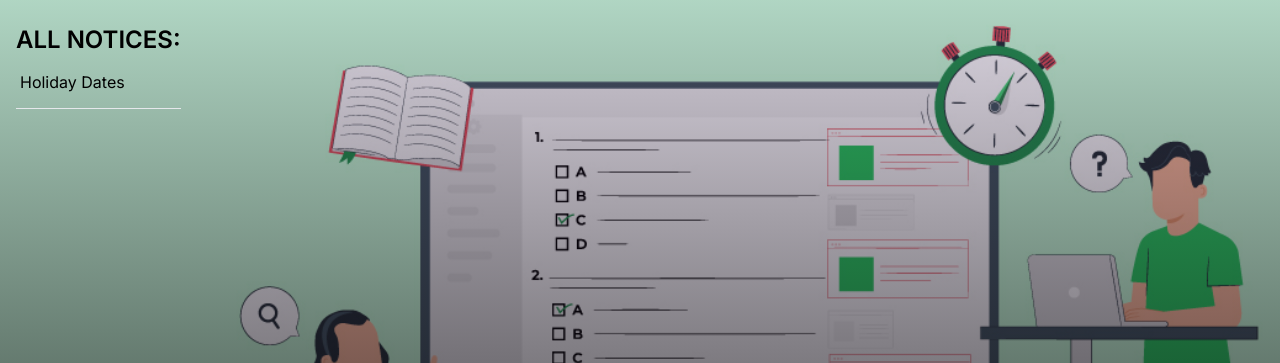
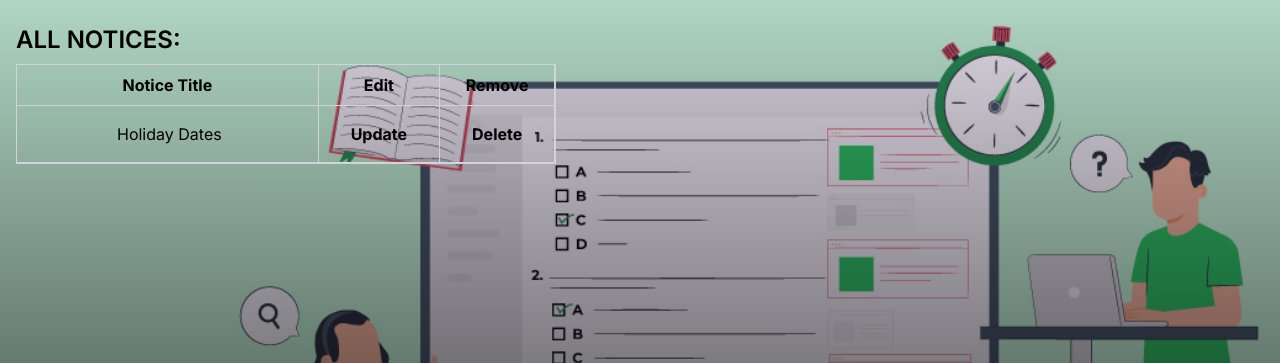
Before and after one commit to rupeshghimire7/Django-MCQ, a Django app: page /notices/ in a window 1280 px wide. Shown: the part 64-427 px from the top of the page. Run offline with Django 4.2, Linux system fonts and the light colour scheme; data comes from the database, SQL or seed files in the repository; both versions use the stored data as it was after the commit; some libraries are stand-ins or nearby versions.

Commit message:
updatenoticepage

```diff
--- a/base/templates/base/notices.html
+++ b/base/templates/base/notices.html
@@ -2,18 +2,35 @@
 
 <main class="container mx-auto p-4">
 	<h1 class="uppercase text-2xl font-semibold my-2">All notices:</h1>
-
-	<ul class="grid grid-cols-1 gap-2">
+	<div class="flex justify-center">
+		<div class="border border-gray-300">
+<table class="w-full">
+	<tr class="border-b border-gray-300">
+		<th class="border-r border-gray-300 px-4 py-2">Notice Title</th>
+		<th class="border-r border-gray-300 px-4 py-2">Edit</th>
+		<th class="border-r border-gray-300 px-4 py-2">Remove</th>
+	</tr>
 		{% for notice in notices %}
-		<li
-			class="hover:pl-5 py-1.5 duration-300 border-l-4 border-l-transparent hover:border-l-blue-800"
-		>
-			<a href="{% url 'noticeX' notice.id %}"> {{notice}} </a>
-		</li>
-		<hr />
-	</ul>
+		<tr class="border-b border-gray-300">
+			<td class="border-r border-gray-300 px-4 py-2">
+			<a href="{% url 'noticeX' notice.id %}" class="hover:pl-5 py-1.5 duration-300 border-l-4 border-l-transparent hover:border-l-blue-800 px-20"> {{notice}} </a>
+		</td>
+		<td class="border-r border-gray-300 px-4 py-2">
+			<button class="bg-transparent hover:bg-gray-300 text-black font-bold py-2 px-4 rounded flex items-center">
+			<span><a href="{% url "updateNotice" notice.id %}">Update</a>
+			</button>
+			</td>
+			<td class="border-r border-gray-300 px-4 py-2">
+				<button class="bg-transparent hover:bg-gray-300 text-black font-bold py-2 px-4 rounded flex items-center" onclick="return confirm('Are you sure you want to delete?')">
+				<span><a href="{% url "deleteNotice" notice.id %}">Delete</a>
+				</button>
+				</td>
+			</tr>
 	{% endfor %}
-
+</table>
+	</div>
+	</div>
+<br>
 	{% if user.is_staff %}
 	<h1 class="uppercase text-2xl font-semibold my-2">Add a notice:</h1>
 	<form action="" method="POST" class="mt-4 border border-gray-300 rounded p-4 flex flex-col gap-2 w-96">
--- a/base/templates/base/updateQuestion.html
+++ b/base/templates/base/updateQuestion.html
@@ -1,4 +1,3 @@
-
 <form action="" method="POST">
     {% csrf_token %}
     {{form.as_p}}
--- a/base/views.py
+++ b/base/views.py
@@ -388,8 +388,24 @@ def deleteAll(request):
         return  redirect('list')
 
 
-def deleteNotice(request):
-    pass
+def deleteNotice(request,id):
+    if request.user.is_staff:
+        question = NoticeBoard.objects.get(id=id)
+        question.delete()
+        return redirect('notice')
 
-def updateNotice(request):
-    pass
+
+
+def updateNotice(request,id):
+    if request.user.is_staff:
+        question = NoticeBoard.objects.get(id=id)
+        form = NoticeForm(instance=question)
+        if request.method == 'POST':
+            form = NoticeForm(request.POST, instance=question)
+            if form.is_valid():
+                form.save()
+                return redirect('notice')
+        return render(request,'base/updatenotice.html',{'form':form})
+    else:
+        messages.error(request, 'You cannot Access this page!')
+        return  redirect('/')
```
Also changed, not shown: base/templates/base/resultList.html (+9 -9 lines), base/templates/base/updatenotice.html (added, +14 -0 lines), db.sqlite3.
